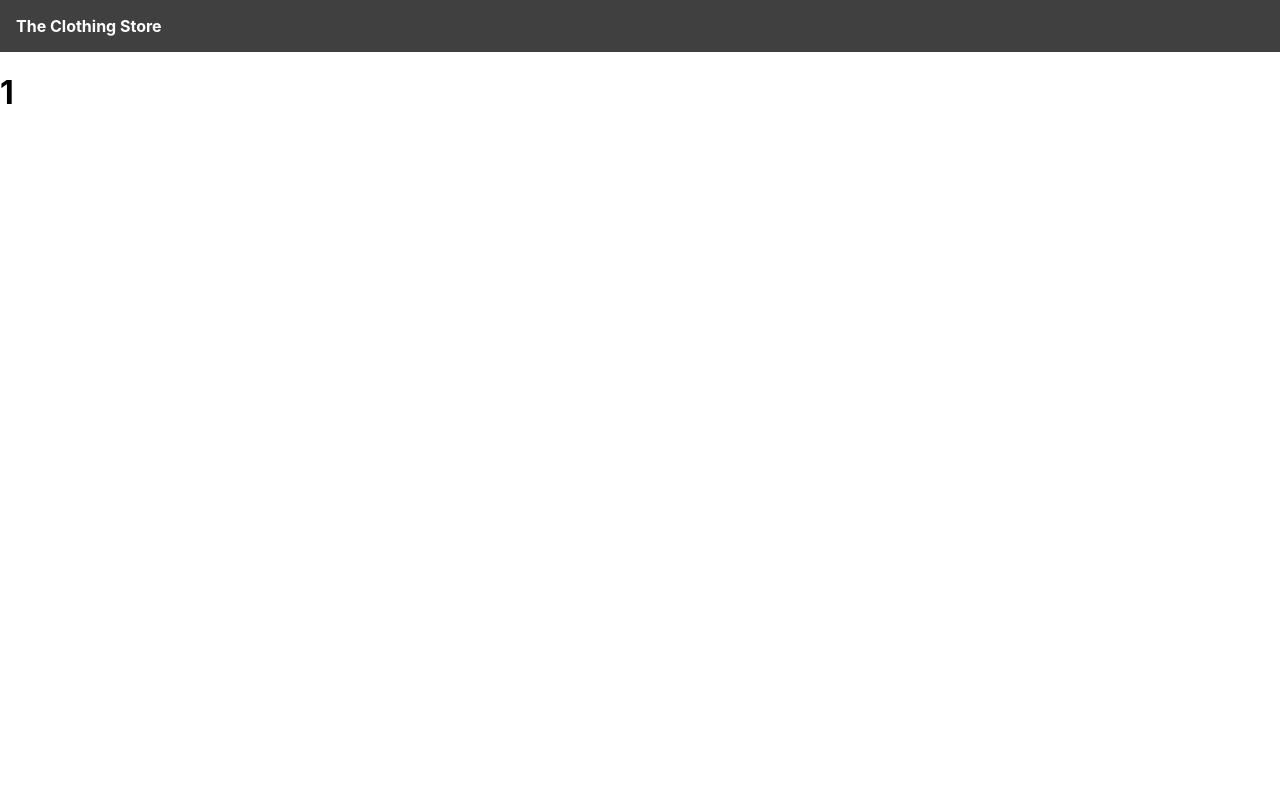
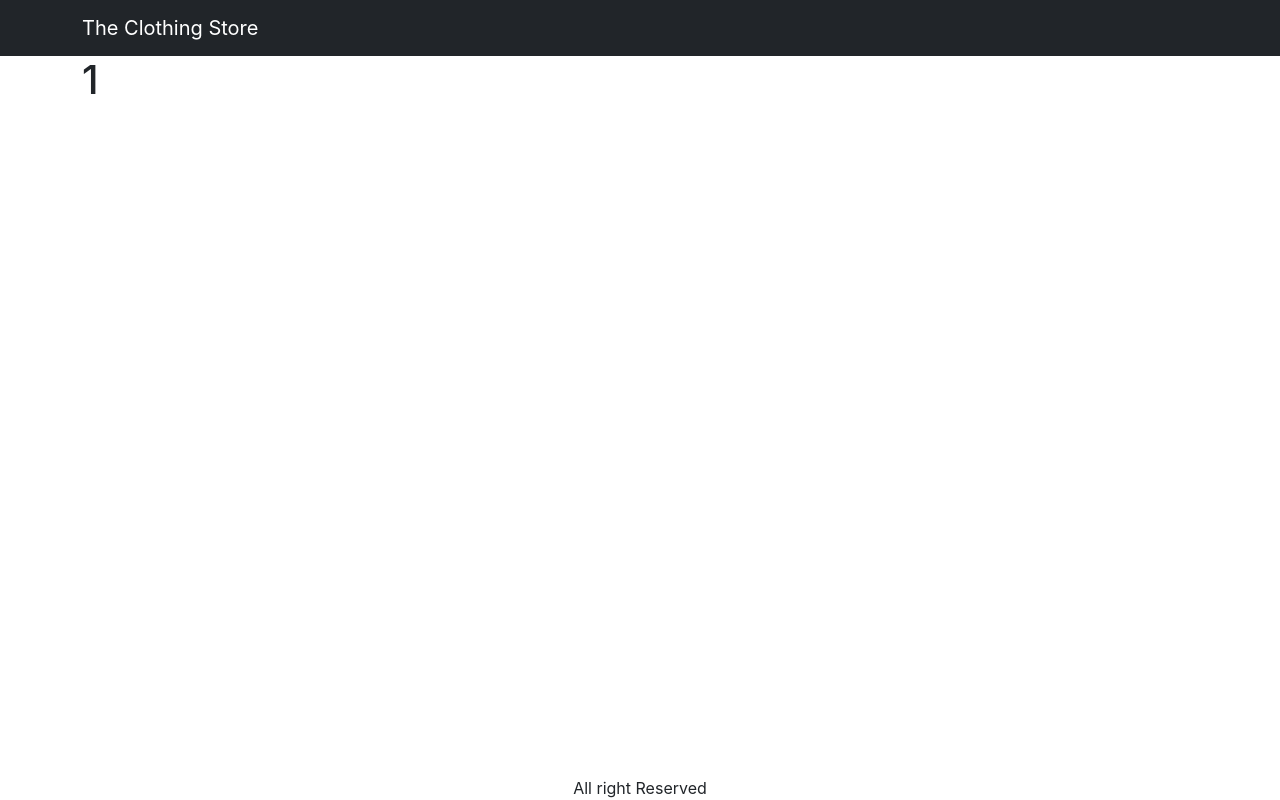
Before and after one commit to Rehantp/The-Clothing-Store-, a React (Create React App) app in the folder frontend/: page /product/1 in a window 1280 px wide. Built offline with nearby package versions, Linux system fonts and the light colour scheme.

Commit message:
init boostrap

```diff
--- a/frontend/package.json
+++ b/frontend/package.json
@@ -8,8 +8,11 @@
     "@testing-library/react": "^13.4.0",
     "@testing-library/user-event": "^13.5.0",
     "axios": "^1.4.0",
+    "bootstrap": "^5.3.0",
     "react": "^18.2.0",
+    "react-bootstrap": "^2.8.0",
     "react-dom": "^18.2.0",
+    "react-router-bootstrap": "^0.26.2",
     "react-router-dom": "^6.13.0",
     "react-scripts": "5.0.1",
     "use-reducer-logger": "^1.0.2",
--- a/frontend/src/App.js
+++ b/frontend/src/App.js
@@ -1,20 +1,34 @@
 import { BrowserRouter, Link, Route, Routes } from "react-router-dom";
 import HomeScreen from "./screens/HomeScreen";
 import ProductScreen from "./screens/ProductScreen";
+import Navbar from "react-bootstrap/Navbar";
+import Container from "react-bootstrap/Container";
+import { LinkContainer } from "react-router-bootstrap";
 
 function App() {
   return (
     <BrowserRouter>
-      <div className="App">
-        <header className="App-header">
-          <Link to="/">The Clothing Store</Link>
+      <div className="d-flex flex-column site-container">
+        <header>
+          <Navbar bg="dark" variant="dark">
+            <Container>
+              <LinkContainer to="/">
+                <Navbar.Brand>The Clothing Store</Navbar.Brand>
+              </LinkContainer>
+            </Container>
+          </Navbar>
         </header>
         <main>
-          <Routes>
-            <Route path="/product/:slug" element={<ProductScreen />} />
-            <Route path="/" element={<HomeScreen />} />
-          </Routes>
+          <Container>
+            <Routes>
+              <Route path="/product/:slug" element={<ProductScreen />} />
+              <Route path="/" element={<HomeScreen />} />
+            </Routes>
+          </Container>
         </main>
+        <footer>
+          <div className="text-center">All right Reserved</div>
+        </footer>
       </div>
     </BrowserRouter>
   );
--- a/frontend/src/index.css
+++ b/frontend/src/index.css
@@ -6,10 +6,13 @@
   -webkit-font-smoothing: antialiased;
   -moz-osx-font-smoothing: grayscale;
 }
-.main {
-  padding: 1rem;
+.site-container {
+  min-height: 100vh;
 }
-header {
+main {
+  flex: 1;
+}
+/* header {
   background-color: #404040;
   padding: 1rem;
 }
@@ -17,7 +20,7 @@
   color: #ffff;
   font-weight: bold;
   text-decoration: none;
-}
+} */
 
 .products {
   display: flex;
--- a/frontend/src/screens/HomeScreen.js
+++ b/frontend/src/screens/HomeScreen.js
@@ -1,8 +1,8 @@
 import { Link } from "react-router-dom";
-//import data from "../data";
 import axios from "axios";
 import { useEffect, useReducer, useState } from "react";
 import logger from "use-reducer-logger";
+//import data from "../data";
 
 const reducer = (state, action) => {
   switch (action.type) {
```
Also changed, not shown: frontend/src/index.js (+7 -6 lines), 1 other file (tests, documents, lock files or other folders).
